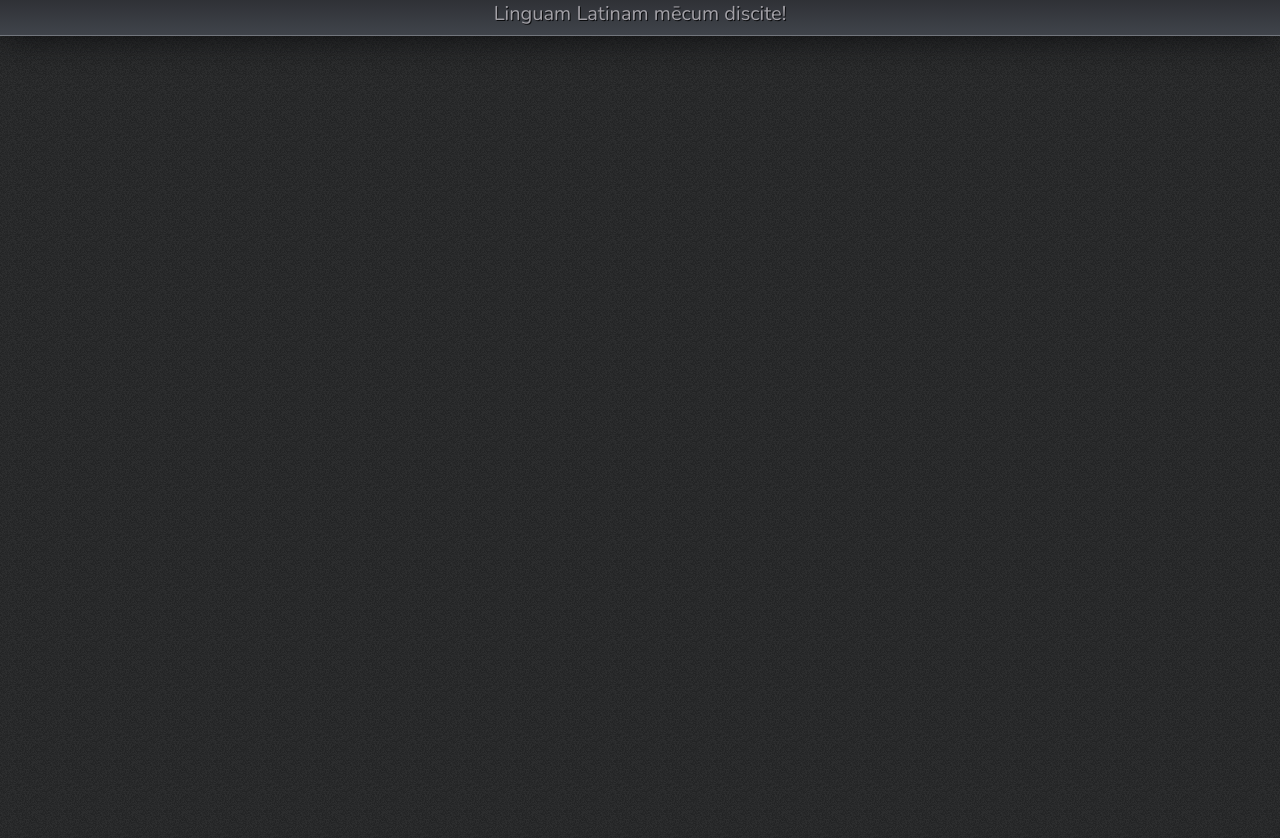
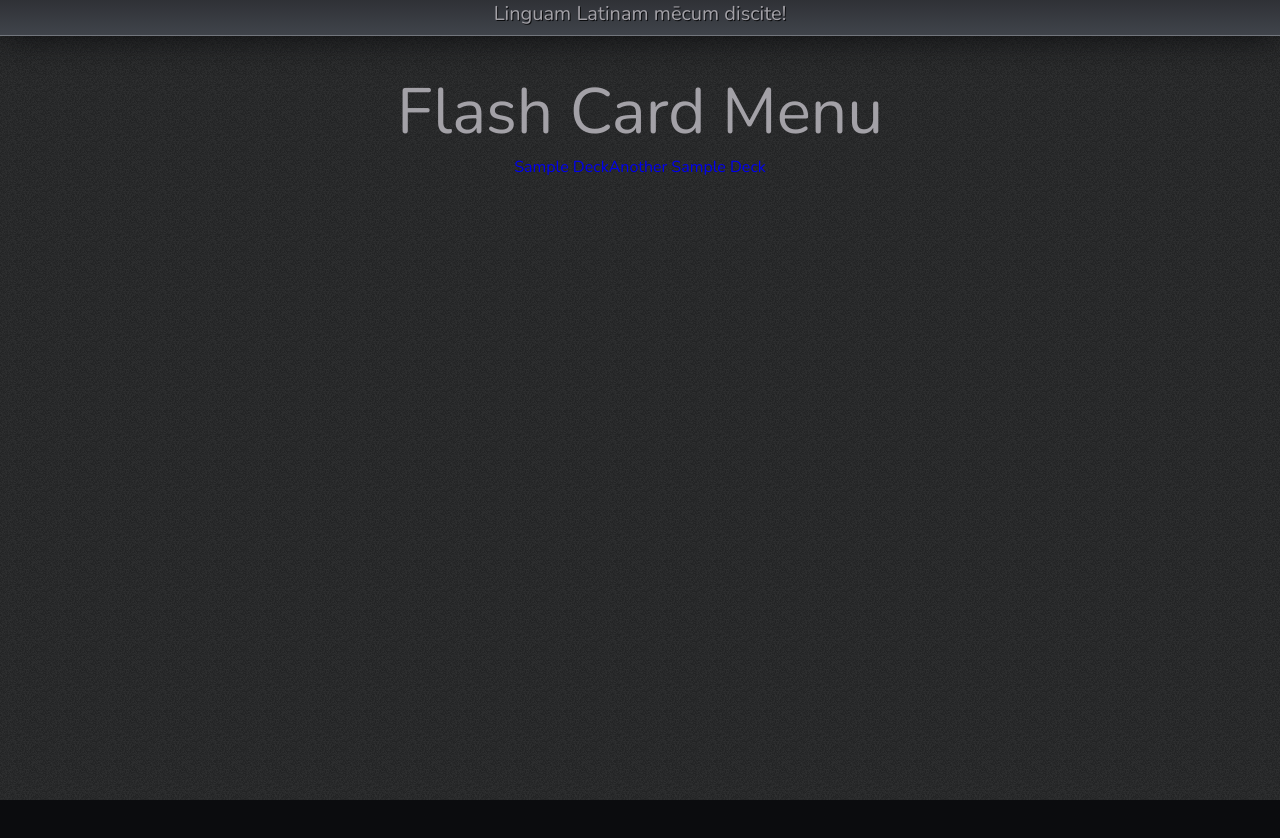
Before and after one commit to Albrumn/Psittacus-Ebrius, a React (Create React App) app: page / in a window 1280 px wide. Shown: the top 838 px of the page. After the commit the page ends 800 px from the top, so only its background shows below. Built offline with nearby package versions, Linux system fonts and the light colour scheme.

Commit message:
tinker with routes and useContext

```diff
--- a/package.json
+++ b/package.json
@@ -44,6 +44,7 @@
     "@craco/craco": "^7.1.0",
     "babel-plugin-react-scoped-css": "^1.1.1",
     "craco-plugin-scoped-css": "^1.1.1",
+    "react-router-dom": "^6.10.0",
     "scoped-css-loader": "^1.0.0",
     "webpack": "^5.76.2",
     "webpack-cli": "^5.0.1",
--- a/src/components/Activity_FlachCard.tsx
+++ b/src/components/Activity_FlachCard.tsx
@@ -3,9 +3,10 @@ import Declension from './Declension';
 import FlashCard from "./FlashCard";
 import "./FlashCard.scoped.css";
 import { declensions, langModes, partsOfSpeech, genders, svg, numbers } from '../constants/Global';
+import { Link } from "react-router-dom";
 
 //@ts-ignore
-export default function Activity_FlashCard() {
+export default function Activity_FlashCard(props: any) {
     const slideDirections = { AT_LEFT: "at-left", AT_RIGHT: "at-right", FROM_LEFT: "from-left", FROM_RIGHT: "from-right", PAUSE_LEFT: "pause-left", PAUSE_RIGHT: "pause-right", NONE: "none", TO_LEFT: "to-left", TO_RIGHT: "to-right", UNPAUSE_LEFT: "unpause-left", UNPAUSE_RIGHT: "unpause-right" };
     const transSpeed: number = 300; //milliseconds
     const transSpeed_half: number = transSpeed / 2; //milliseconds
@@ -228,6 +229,8 @@ export default function Activity_FlashCard() {
 
     return (
         <section className="activity">
+            <h1>{props.test}</h1>
+            <Link to="/" onClick={decCardIndex}><button disabled={false}>{svg.BACK}&nbsp;Decks</button></Link>
             <div className="activity-flash-card">
                 <p>Sample Unit — Flash Cards</p>
                 <FlashCard
--- a/src/components/App.css
+++ b/src/components/App.css
@@ -40,6 +40,7 @@ body {
 }
 
 button {
+    align-items: center;
     background: linear-gradient(var(--grey-700), var(--grey-600));
     border: 1px solid var(--grey-100);
     border-bottom: 3px solid var(--grey-000);
@@ -76,6 +77,10 @@ button:enabled:active {
 button:enabled:hover {
     color: var(--grey-300);
     background: linear-gradient(var(--grey-800), var(--grey-700));
+}
+
+a {
+    text-decoration: none;
 }
 
 button > .tooltip {
--- a/src/components/App.tsx
+++ b/src/components/App.tsx
@@ -1,12 +1,22 @@
+import React from "react";
+import Menu_FlashCard from "../pages/flashCards/Menu_FlashCard";
 import Activity_FlashCard from "./Activity_FlachCard";
 import "./App.css";
 import Header from "./Header";
+import { Route, Routes } from "react-router-dom";
+import { SelectedFlashCard } from "../helper/Context";
 
 export default function App() {
+    const [selectedFlashCard, setSelectedFlashCard] = React.useState(-1);
+
     return (
-        <>
+        //@ts-ignore
+        <SelectedFlashCard.Provider value={{ selectedFlashCard, setSelectedFlashCard }}>
             <Header />
-            <Activity_FlashCard />
-        </>
+            <Routes>
+                <Route path="/" element={<Menu_FlashCard />} />
+                <Route path="/flashcards" element={<Activity_FlashCard test={selectedFlashCard} />} />
+            </Routes>
+        </SelectedFlashCard.Provider>
     );
 }
--- a/src/components/Header.scoped.css
+++ b/src/components/Header.scoped.css
@@ -3,6 +3,7 @@ header {
     border-bottom: 1px solid var(--grey-600);
     box-shadow: var(--box-shadow);
     color: var(--grey-800);
+    margin-bottom: 2rem;
     padding: 0.5rem;
 }
 
--- /dev/null
+++ b/src/helper/Context.tsx
@@ -0,0 +1,3 @@
+import { createContext } from "react";
+
+export const SelectedFlashCard = createContext(null);
--- a/src/index.tsx
+++ b/src/index.tsx
@@ -1,6 +1,9 @@
 import ReactDOM from 'react-dom/client';
 import App from './components/App';
+import { BrowserRouter } from "react-router-dom";
 
 ReactDOM.createRoot(document.body).render(
-        <App />
+        <BrowserRouter>
+                <App />
+        </BrowserRouter>
 );
--- /dev/null
+++ b/src/pages/Page.scoped.css
@@ -0,0 +1,3 @@
+main {
+    text-align: center;
+}
--- /dev/null
+++ b/src/pages/flashCards/Menu_FlashCard.tsx
@@ -0,0 +1,23 @@
+import React from "react";
+import "../Page.scoped.css";
+import { Link } from "react-router-dom";
+import { SelectedFlashCard } from "../../helper/Context";
+
+export default function Menu_FlashCard() {
+    //@ts-ignore
+    const {selectedFlashCard, setSelectedFlashCard} = React.useContext(SelectedFlashCard);
+
+    return (
+        <main>
+            <h1>Flash Card Menu</h1>
+            <section>
+                <Link to="flashcards" onClick={() => {setSelectedFlashCard(0)}}>
+                    Sample Deck
+                </Link>
+                <Link to="flashcards" onClick={() => {setSelectedFlashCard(1)}}>
+                    Another Sample Deck
+                </Link>
+            </section>
+        </main>
+    )
+}
```
Also changed, not shown: 1 other file (tests, documents, lock files or other folders).
